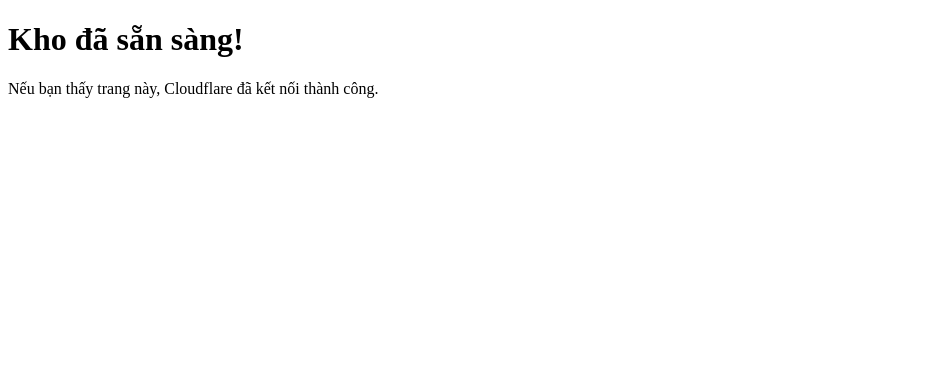
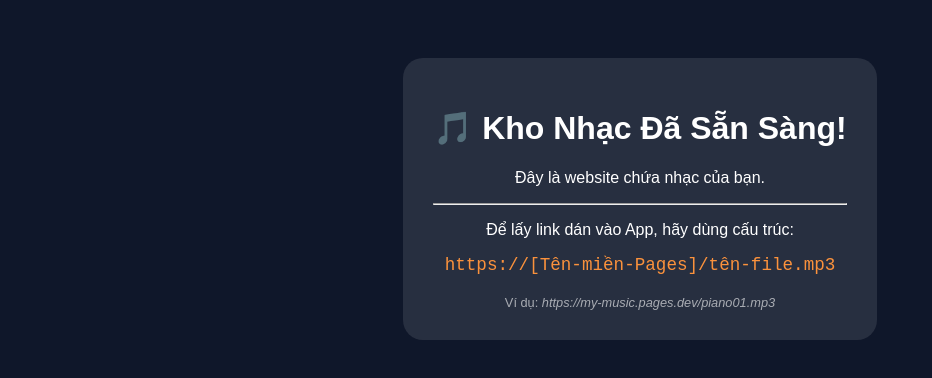
Before and after one commit to ngxuanhai123/indo, a plain HTML site: page index.html in a window 1280 px wide. Shown: the whole page, without its empty margins (0-932 px from the left). Drawn offline with Linux system fonts and the light colour scheme.

Commit message:
Update index.html

```diff
--- a/index.html
+++ b/index.html
@@ -1,8 +1,25 @@
 <!DOCTYPE html>
-<html>
-<head><title>My Music Store</title></head>
+<html lang="vi">
+<head>
+    <meta charset="UTF-8">
+    <title>My Music Storage</title>
+    <style>
+        body { font-family: sans-serif; background: #0f172a; color: white; text-align: center; padding: 50px; }
+        .container { background: rgba(255,255,255,0.1); padding: 30px; border-radius: 20px; display: inline-block; }
+        .link-item { background: rgba(255,255,255,0.05); margin: 10px; padding: 10px; border-radius: 8px; border: 1px solid rgba(255,255,255,0.1); }
+        code { color: #fb923c; font-size: 1.1rem; }
+    </style>
+</head>
 <body>
-    <h1>Kho đã sẵn sàng!</h1>
-    <p>Nếu bạn thấy trang này, Cloudflare đã kết nối thành công.</p>
+    <div class="container">
+        <h1>🎵 Kho Nhạc Đã Sẵn Sàng!</h1>
+        <p>Đây là website chứa nhạc của bạn.</p>
+        <hr>
+        <p>Để lấy link dán vào App, hãy dùng cấu trúc:</p>
+        <code>https://[Tên-miền-Pages]/tên-file.mp3</code>
+        <div style="margin-top: 20px; font-size: 0.8rem; opacity: 0.6;">
+            Ví dụ: <i>https://my-music.pages.dev/piano01.mp3</i>
+        </div>
+    </div>
 </body>
 </html>
```
